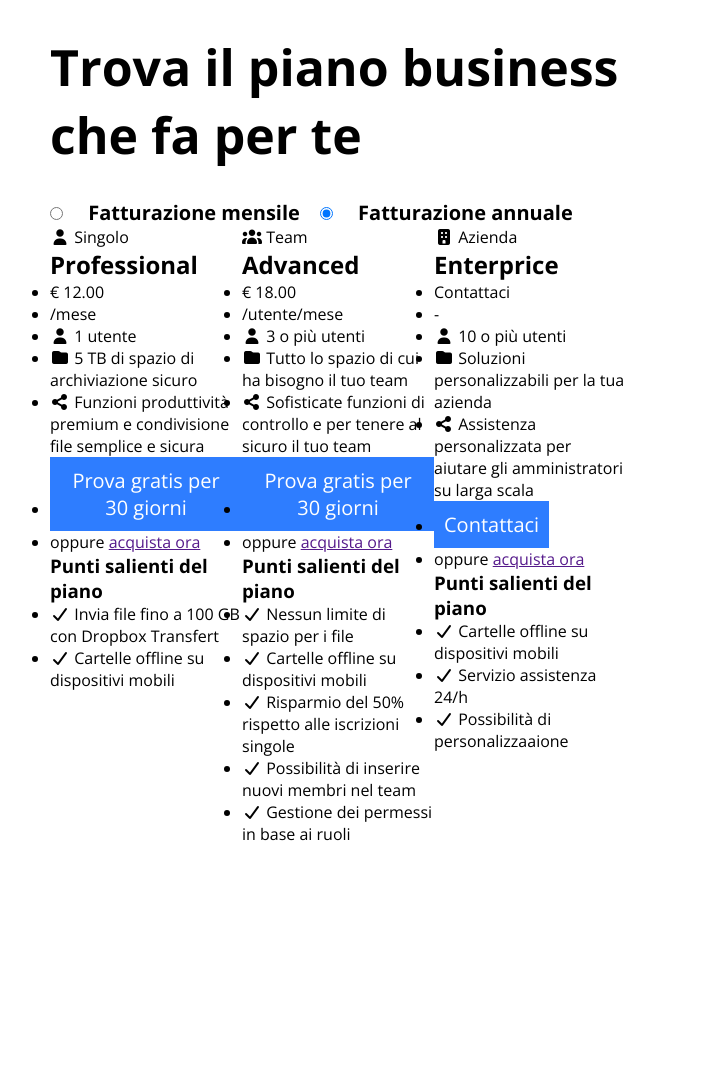
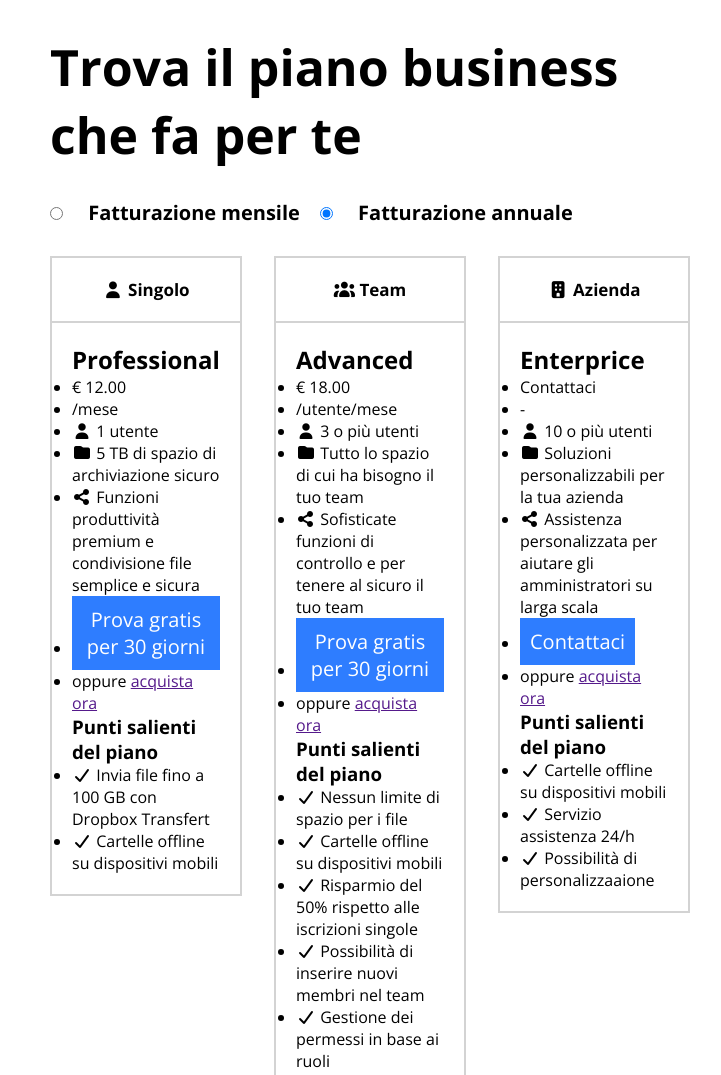
Before and after one commit to Andrea030105/html-css-dropbox, a plain HTML site: page index.html in a window 1280 px wide. Shown: the part 1145-2220 px from the top of the page, without its empty margins (270-991 px from the left). Before the commit the page ends 1990 px from the top, so only its background shows below. Drawn offline with nearby package versions, Linux system fonts and the light colour scheme.

Commit message:
done-headers-column

```diff
--- a/css/style.css
+++ b/css/style.css
@@ -46,6 +46,12 @@
     justify-content: flex-end;
 }
 
+.space-between {
+    margin-top: 30px;
+    display: flex;
+    justify-content: space-between;
+}
+
 .container-50 {
     width: 50%;
     margin: 0 auto;
@@ -58,6 +64,11 @@
     color: white;
     font-size: 20px;
 
+}
+
+.border-column {
+    padding: 20px;
+    border: 2px solid lightgray;
 }
 
 /* HEADER */
@@ -144,3 +155,11 @@ main {
 .input-radio label {
     margin: 0 20px;
 }
+
+.headers-column {
+    font-size: 17px;
+    font-weight: bold;
+    text-align: center;
+    padding-bottom: 20px;
+    border-bottom: 0;
+}
--- a/index.html
+++ b/index.html
@@ -78,13 +78,13 @@
                             <label for="huey">Fatturazione annuale</label>
                         </div>
                     </div>
-                    <div class="row">
+                    <div class="row space-between">
                         <div class="col-30">
-                            <div class="headers-column">
+                            <div class="headers-column border-column">
                                 <i class="fa-solid fa-user"></i>
                                 <label>Singolo</label>
                             </div>
-                            <div class="content-column">
+                            <div class="content-column border-column">
                                 <h2>Professional</h2>
                                 <ul>
                                     <li>&euro; 12.00</li>
@@ -113,11 +113,11 @@
                             </div>
                         </div>
                         <div class="col-30">
-                            <div class="headers-column">
+                            <div class="headers-column border-column">
                                 <i class="fa-solid fa-users"></i>
                                 <label>Team</label>
                             </div>
-                            <div class="content-column">
+                            <div class="content-column border-column">
                                 <h2>Advanced</h2>
                                 <ul>
                                     <li>&euro; 18.00</li>
@@ -152,11 +152,11 @@
                             </div>
                         </div>
                         <div class="col-30">
-                            <div class="headers-column">
+                            <div class="headers-column border-column">
                                 <i class="fa-solid fa-building"></i>
                                 <label>Azienda</label>
                             </div>
-                            <div class="content-column">
+                            <div class="content-column border-column">
                                 <h2>Enterprice</h2>
                                 <ul>
                                     <li>Contattaci</li>
```
